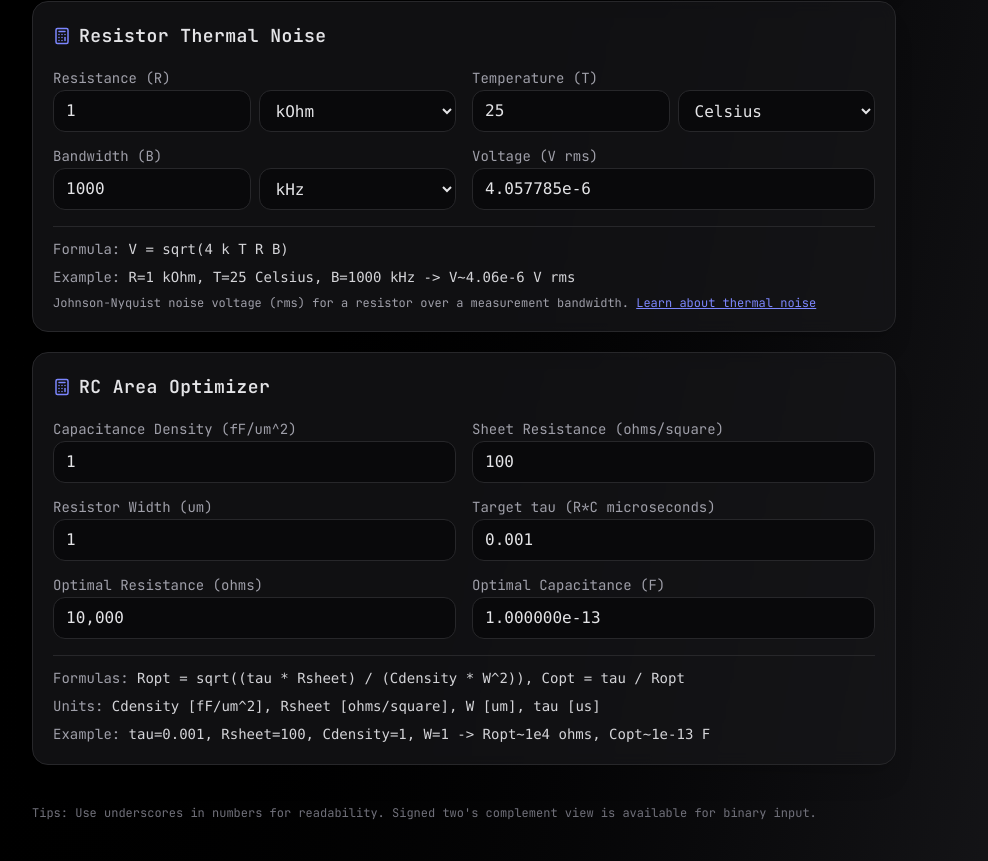
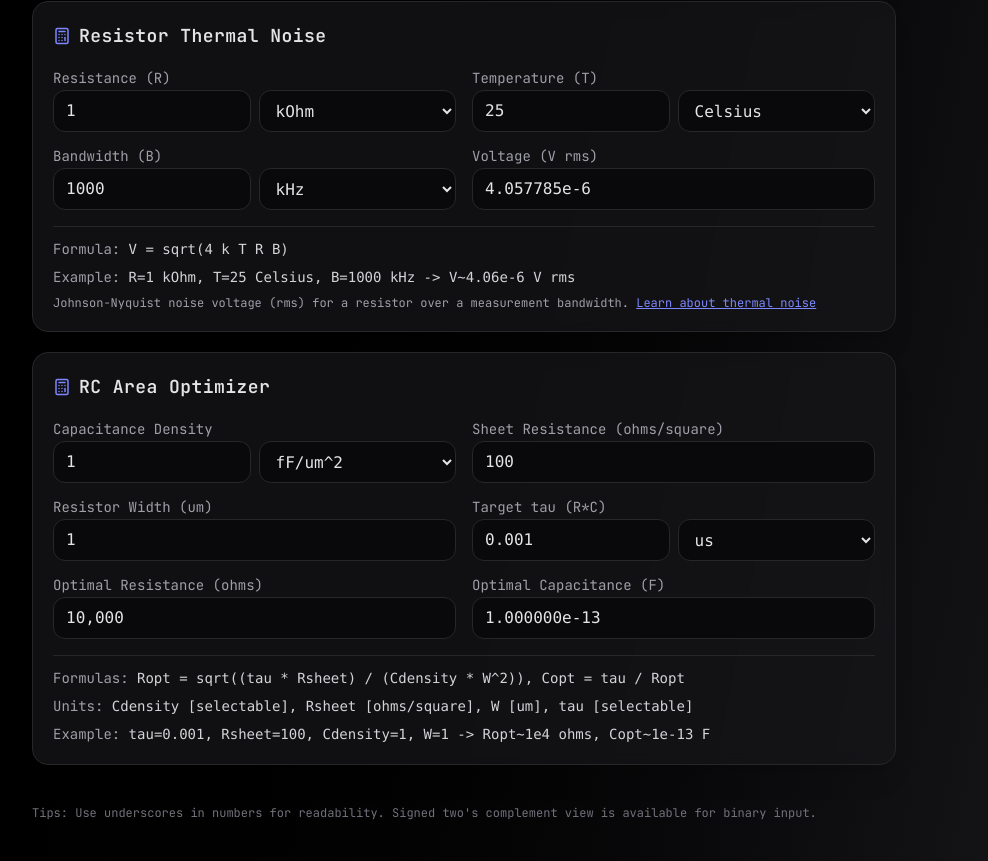
Before and after one commit to hulohot/data-conversions, a React (Vite) app: page / in a window 1280 px wide. Shown: the part 5725-6586 px from the top of the page, without its empty margins (176-1164 px from the left). Built offline with nearby package versions, Linux system fonts and the light colour scheme.

Commit message:
Add unit dropdowns for capacitance density and tau

```diff
--- a/src/components/RCAreaOptimizer.jsx
+++ b/src/components/RCAreaOptimizer.jsx
@@ -6,36 +6,55 @@ import {
   Label,
   NumberInput,
   Row,
+  Select,
   TextInput
 } from './UIComponents';
 
-const FARADS_PER_FEMTOFARAD = 1e-15;
-const SECONDS_PER_MICROSECOND = 1e-6;
+const CAP_DENSITY_UNITS = [
+  { key: "ff", label: "fF/um^2", factor: 1e-15 },
+  { key: "pf", label: "pF/um^2", factor: 1e-12 },
+  { key: "nf", label: "nF/um^2", factor: 1e-9 },
+  { key: "uf", label: "uF/um^2", factor: 1e-6 },
+  { key: "f", label: "F/um^2", factor: 1 },
+];
+
+const TAU_UNITS = [
+  { key: "ns", label: "ns", factor: 1e-9 },
+  { key: "us", label: "us", factor: 1e-6 },
+  { key: "ms", label: "ms", factor: 1e-3 },
+  { key: "s", label: "s", factor: 1 },
+];
 
 export function RCAreaOptimizer() {
-  const [capDensityFf, setCapDensityFf] = useState(1);
+  const [capDensity, setCapDensity] = useState(1);
+  const [capDensityUnit, setCapDensityUnit] = useState("ff");
   const [sheetResistance, setSheetResistance] = useState(100);
   const [resistorWidth, setResistorWidth] = useState(1);
-  const [tauUs, setTauUs] = useState(0.001);
+  const [tau, setTau] = useState(0.001);
+  const [tauUnit, setTauUnit] = useState("us");
 
   const optimalValues = useMemo(() => {
-    const values = [capDensityFf, sheetResistance, resistorWidth, tauUs];
+    const values = [capDensity, sheetResistance, resistorWidth, tau];
     const allValid = values.every((value) => isFinite(value) && value > 0);
     if (!allValid) return null;
 
-    const capDensity = capDensityFf * FARADS_PER_FEMTOFARAD;
-    const tau = tauUs * SECONDS_PER_MICROSECOND;
-    const denominator = capDensity * resistorWidth ** 2;
+    const capDensityScale = CAP_DENSITY_UNITS.find((unit) => unit.key === capDensityUnit)?.factor;
+    const tauScale = TAU_UNITS.find((unit) => unit.key === tauUnit)?.factor;
+    if (!capDensityScale || !tauScale) return null;
+
+    const capDensityFarads = capDensity * capDensityScale;
+    const tauSeconds = tau * tauScale;
+    const denominator = capDensityFarads * resistorWidth ** 2;
     if (!isFinite(denominator) || denominator <= 0) return null;
 
-    const resistance = Math.sqrt((tau * sheetResistance) / denominator);
+    const resistance = Math.sqrt((tauSeconds * sheetResistance) / denominator);
     if (!isFinite(resistance) || resistance <= 0) return null;
 
-    const capacitance = tau / resistance;
+    const capacitance = tauSeconds / resistance;
     if (!isFinite(capacitance) || capacitance <= 0) return null;
 
     return { resistance, capacitance };
-  }, [capDensityFf, resistorWidth, sheetResistance, tauUs]);
+  }, [capDensity, capDensityUnit, resistorWidth, sheetResistance, tau, tauUnit]);
 
   return (
     <ToolCard
@@ -49,7 +68,7 @@ export function RCAreaOptimizer() {
           </div>
           <div>
             <span className="text-zinc-400">Units: </span>
-            <span className="font-mono text-zinc-300">Cdensity [fF/um^2], Rsheet [ohms/square], W [um], tau [us]</span>
+            <span className="font-mono text-zinc-300">Cdensity [selectable], Rsheet [ohms/square], W [um], tau [selectable]</span>
           </div>
           <div>
             <span className="text-zinc-400">Example: </span>
@@ -60,8 +79,15 @@ export function RCAreaOptimizer() {
     >
       <Row>
         <div>
-          <Label>Capacitance Density (fF/um^2)</Label>
-          <NumberInput value={capDensityFf} onChange={setCapDensityFf} />
+          <Label>Capacitance Density</Label>
+          <div className="grid grid-cols-2 gap-2">
+            <NumberInput value={capDensity} onChange={setCapDensity} />
+            <Select
+              value={capDensityUnit}
+              onChange={setCapDensityUnit}
+              options={CAP_DENSITY_UNITS.map((unit) => ({ label: unit.label, value: unit.key }))}
+            />
+          </div>
         </div>
         <div>
           <Label>Sheet Resistance (ohms/square)</Label>
@@ -74,8 +100,15 @@ export function RCAreaOptimizer() {
           <NumberInput value={resistorWidth} onChange={setResistorWidth} />
         </div>
         <div>
-          <Label>Target tau (R*C microseconds)</Label>
-          <NumberInput value={tauUs} onChange={setTauUs} />
+          <Label>Target tau (R*C)</Label>
+          <div className="grid grid-cols-2 gap-2">
+            <NumberInput value={tau} onChange={setTau} />
+            <Select
+              value={tauUnit}
+              onChange={setTauUnit}
+              options={TAU_UNITS.map((unit) => ({ label: unit.label, value: unit.key }))}
+            />
+          </div>
         </div>
       </Row>
       <Row>
```
